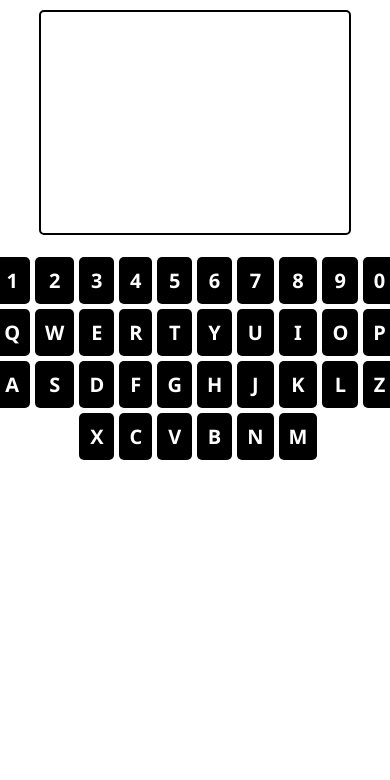
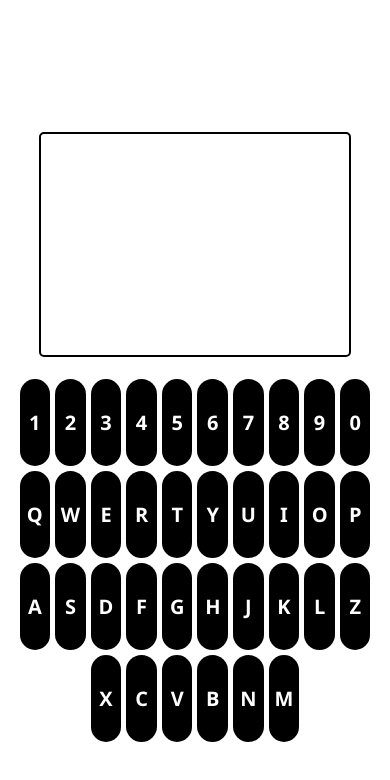
Before and after one commit to Iengem/Javascript, a plain HTML site: page index.html in a window 390 px wide. Drawn offline with Linux system fonts and the light colour scheme.

Commit message:
Properly responsive

```diff
--- a/index.html
+++ b/index.html
@@ -8,8 +8,9 @@
     <title>Document</title>
 </head>
 <body>
+    <section class="container">
         <input type="text" id="bar">
-    <section>
+        <section class="keyboard">
             <div class="keys1">1</div>
             <div class="keys2">2</div>
             <div class="keys3">3</div>
@@ -47,6 +48,7 @@
             <div class="keys35">N</div>
             <div class="keys36">M</div>
         </section>
+    </section>
     <script src="index.js"></script>
 </body>
 </html>
--- a/style.css
+++ b/style.css
@@ -9,9 +9,15 @@
     font-family: 'Segoe UI', sans-serif;
     font-weight: 700;
 }
-section{
+body{
+    height: 100vh;
+    display: flex;
+    justify-content: center;
+    align-items: center;
+}
+.keyboard{
     display: grid;
-    grid-template-columns:repeat(10, 100px);
+    grid-template-columns:repeat(10, 10fr);
     column-gap: 5px;
     row-gap: 5px;
     justify-content: center;
@@ -23,7 +29,7 @@ section{
 }
 input{
     height: 225px;
-    width: 1050px;
+    width: 1230px;
     border: 2px solid;
     padding: 0px 20px;
     outline: none;
@@ -31,11 +37,9 @@ input{
     color: black;
 }
 div{
-    padding: 30px;
+    padding: 30px 0px;
     background-color: black;
     cursor: pointer;
-    width: auto;
-    height: auto;
 }
 div:hover{
     background-color: rgb(25, 25, 25);
@@ -48,16 +52,11 @@ div:hover{
     *{
         font-size: 20px;
     }
-    section{
-        grid-template-columns: repeat(10, auto);
-        max-width: 100vw;
-        height: auto;
-        width: auto;
+    .container{
+        padding-top: 30px;
     }
     div{
-        width: auto;
-        padding: 10px;
-        height: auto;
+        border-radius: 100px;
     }
     input{
         width: 80vw;
```
Lines whose indentation alone changed are shown as unchanged.
